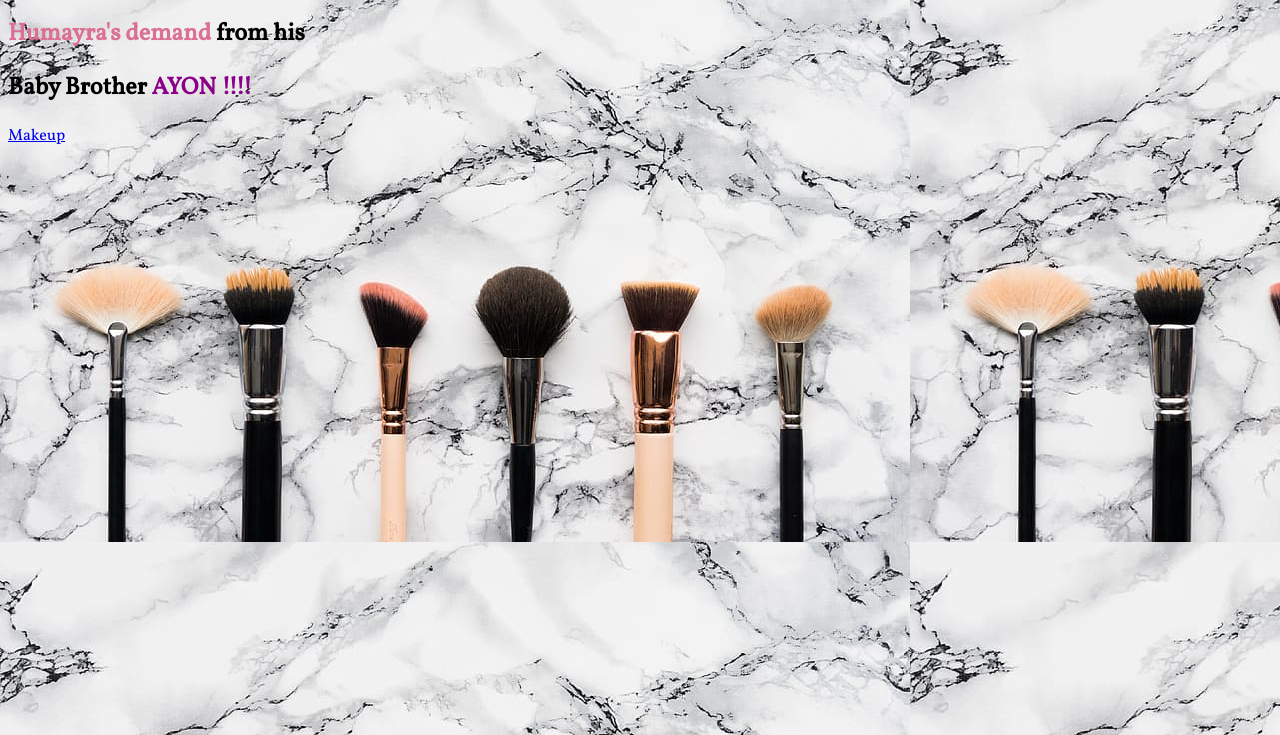
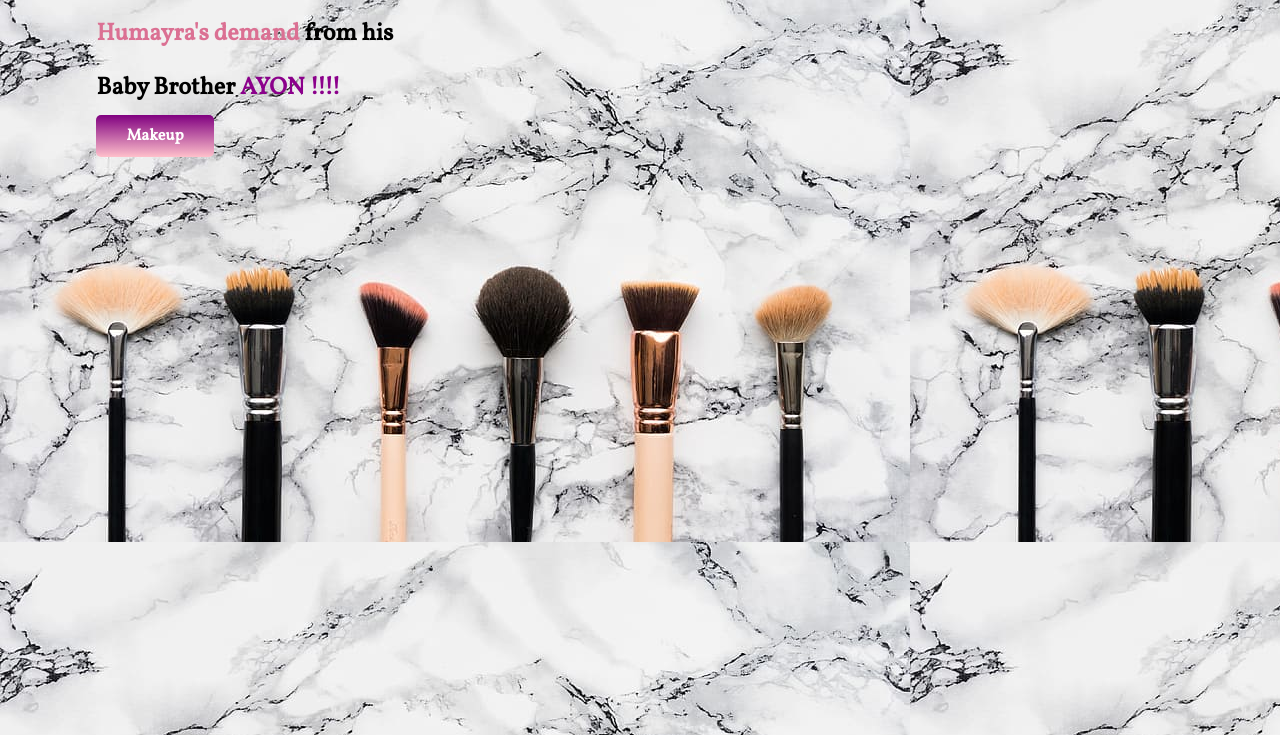
Before and after one commit to humayra15/practice-portfolio, a plain HTML site: page index.html in a window 1280 px wide. Shown: the part 65-800 px from the top of the page. Drawn offline with Linux system fonts and the light colour scheme; a web font is replaced by a local one.

Commit message:
next second

```diff
--- a/index.html
+++ b/index.html
@@ -18,14 +18,14 @@
 
 <body>
     <section>
-        <div>
+        <div class="half-width">
             <h1>Welcome to</h1>
             <h1><span class="humayra">Humayra's demand</span> from his</h1>
             <h1>Baby Brother <span class="ayon">AYON !!!! </span></h1>
-            <a href="https://www.sephora.ae/en/brands/all-brands-brands/">Makeup</a>
+            <a class="link-button" target="_blank" href="https://www.sephora.ae/en/brands/all-brands-brands/">Makeup</a>
         </div>
-        <div>
-            <img class="ayonme" src="images/ayonme.jpg" alt="">
+        <div class="half-width">
+            <img src="images/ayonme.jpg" alt="">
         </div>
     </section>
 </body>
--- a/style.css
+++ b/style.css
@@ -14,3 +14,15 @@ section{
    display: flex;
 
 }
+.half-width{
+  width: 50%;
+  padding-left: 7%;
+}
+.link-button{
+   text-decoration: none;
+   background-image: linear-gradient(purple, pink);
+   color: white;
+   padding: 10px 30px;
+   border-radius: 5px;
+   font-weight: 700;
+}
```
